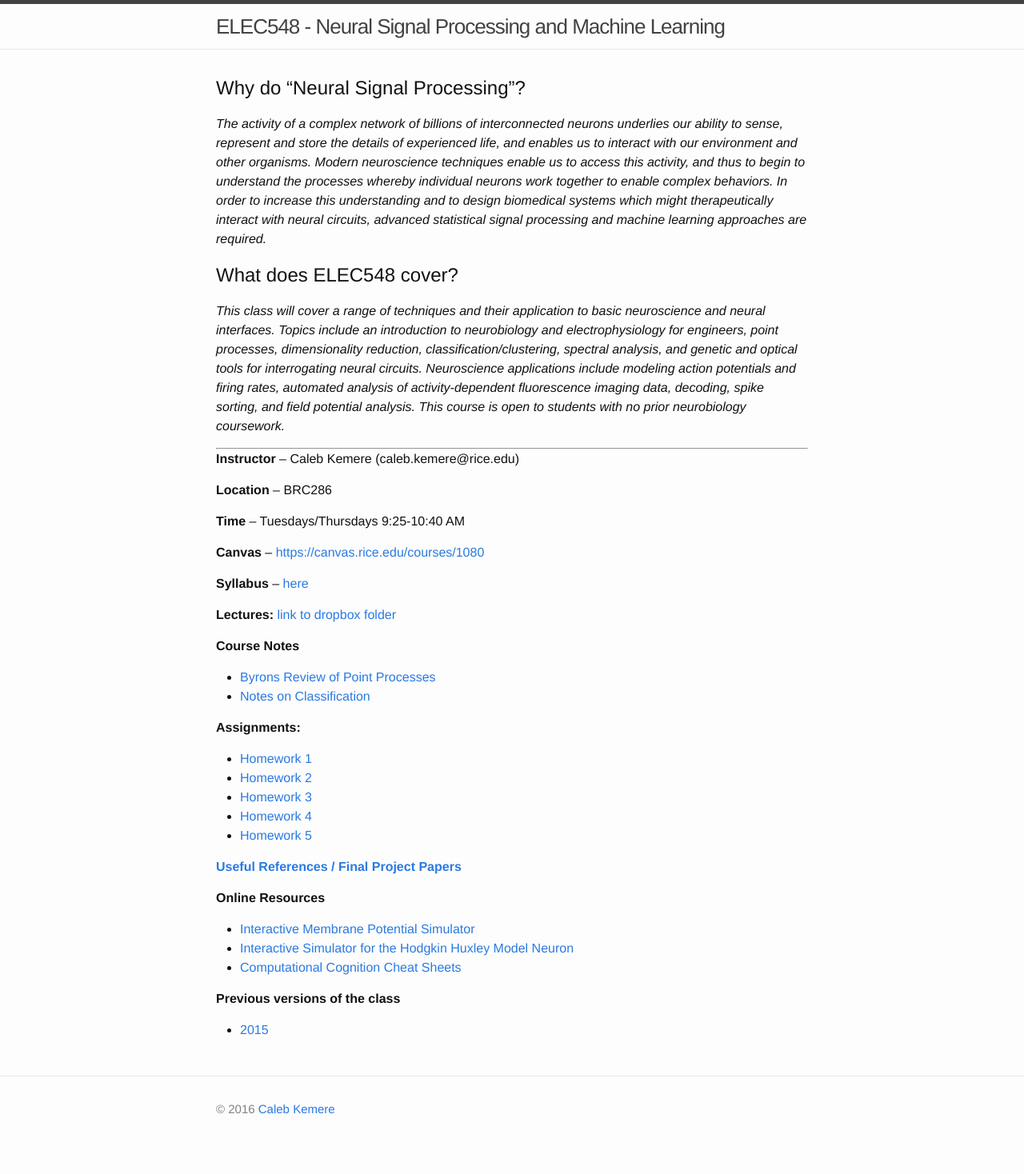
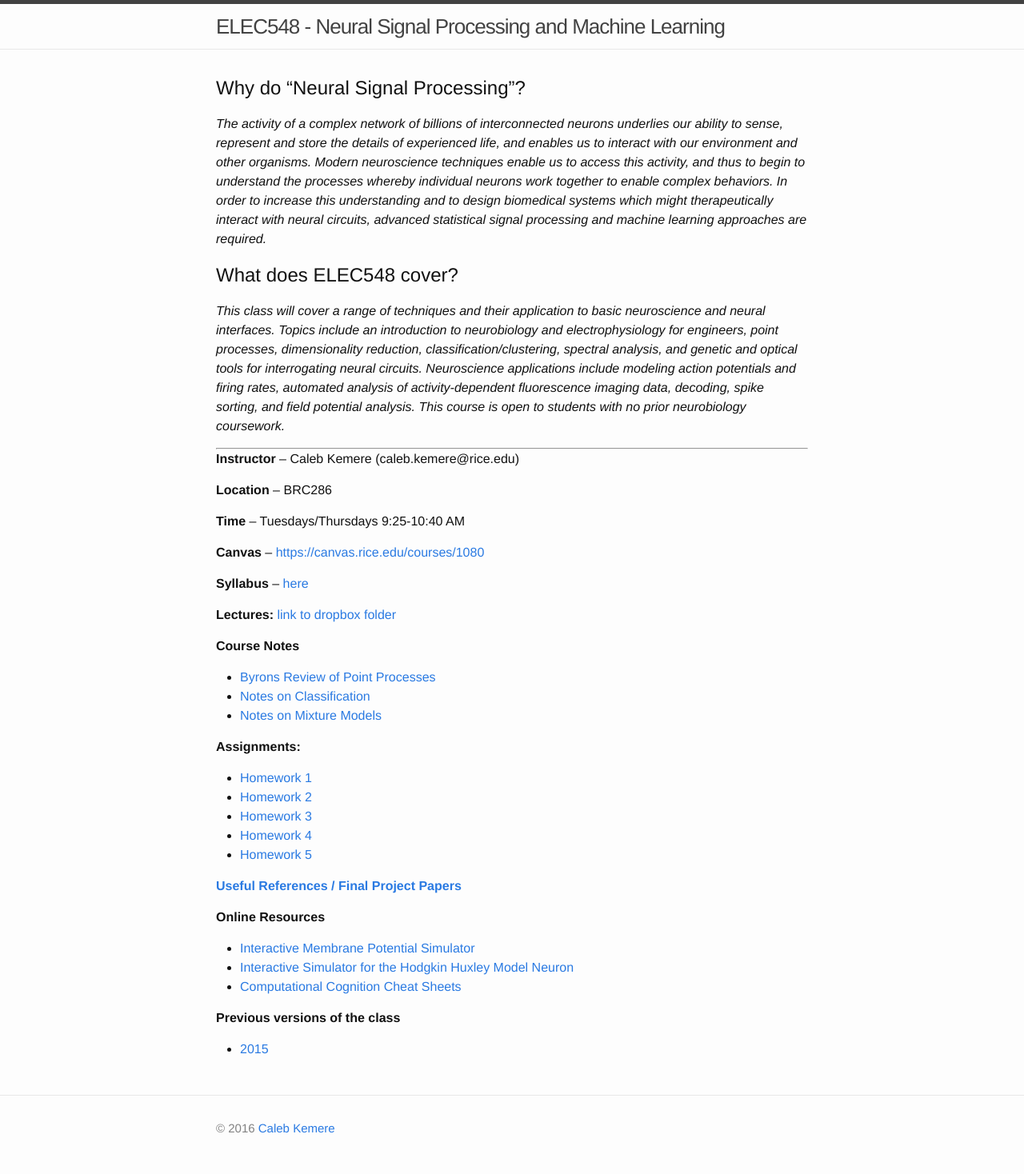
Before and after one commit to elec548/elec548.github.io, a Jekyll site: the page built from index.md, in a window 1280 px wide. Shown: the whole page at 80% size. Built offline with Jekyll 4.4.1, drawn with Linux system fonts in a browser that asks for light colours; before the commit the page ends 1444 px from its top, so only the background shows below that.

Commit message:
Added Mixture Model notes

```diff
--- a/index.md
+++ b/index.md
@@ -51,6 +51,8 @@ analysis. This course is open to students with no prior neurobiology coursework.
   Processes](https://github.com/ckemere/CourseNotes/blob/master/NeuralSignalProcessing/PoissonNotes/PoissProcRev.pdf)
   + [Notes on Classification
   ](https://github.com/ckemere/CourseNotes/blob/master/NeuralSignalProcessing/Classification/Classification.pdf)
+  + [Notes on Mixture Models
+  ](https://github.com/ckemere/CourseNotes/blob/master/NeuralSignalProcessing/MixtureModels/MixtureModels.pdf)
 
 **Assignments:**
 
```
